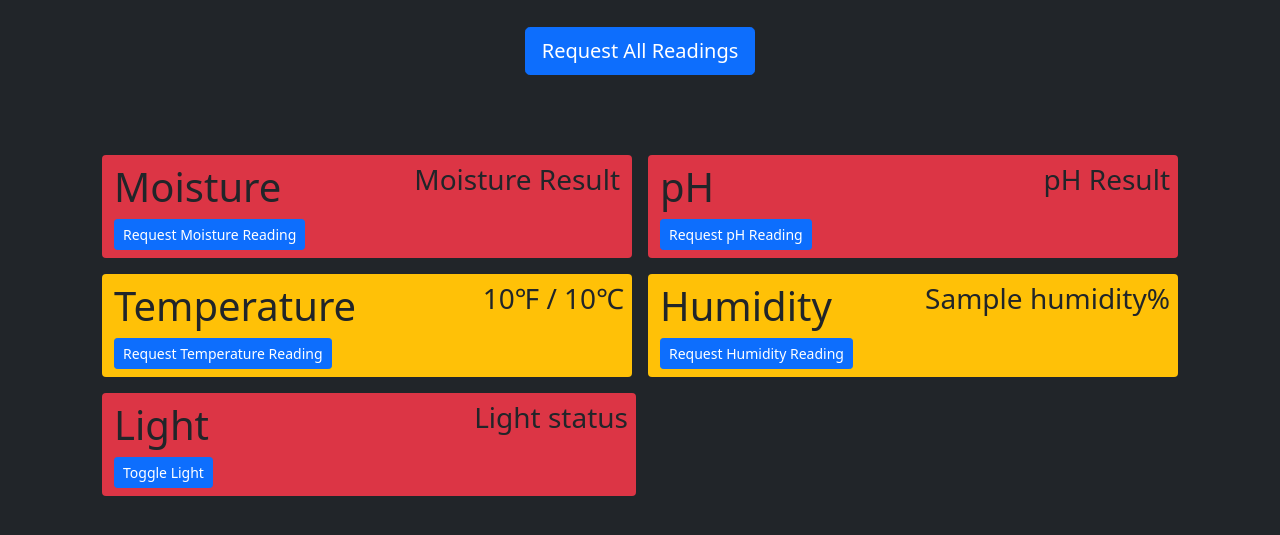
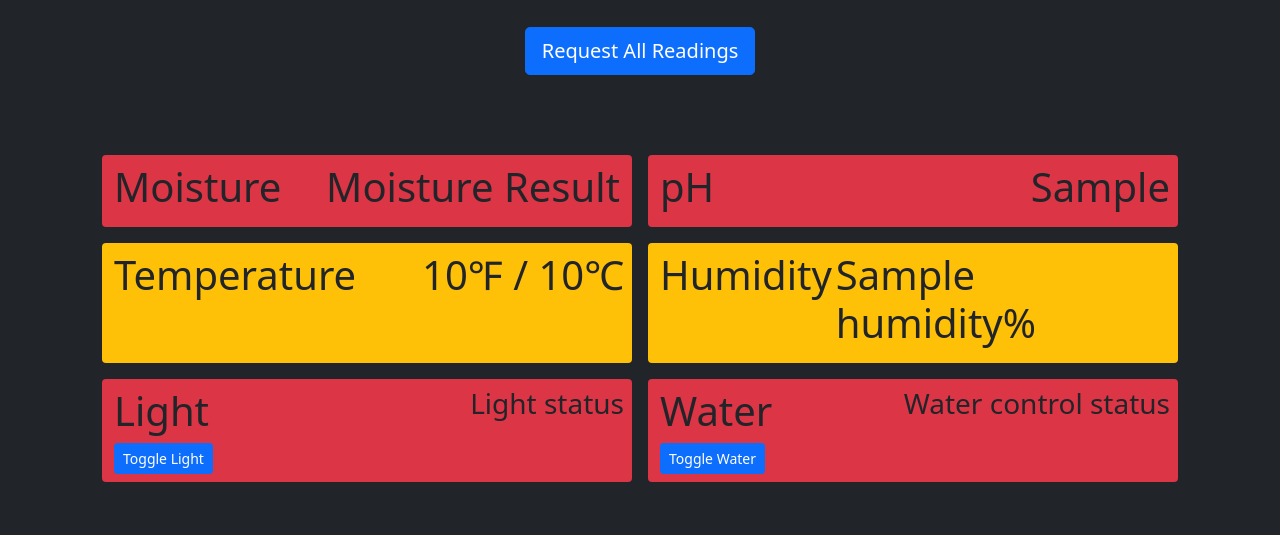
Before and after one commit to brycesilan/CSUS-Senior-Project, a Flask app: template Software/templates/index.html in a window 1280 px wide. Shown: the part 176-711 px from the top of the page. Run offline with Flask 2, Linux system fonts and the light colour scheme; the template is opened without the code that fills it: most values are stand-ins (such as "Sample title", 1, 10 or a date in 2020).

Commit message:
separate temperature,ph functions and add water control to index.html

```diff
--- a/Software/app.py
+++ b/Software/app.py
@@ -1,6 +1,9 @@
 import time
 import board
 import adafruit_dht
+import serial
+import sys
+import string
 from flask import Flask, render_template, request
 app = Flask(__name__)
 
@@ -17,39 +20,74 @@ dhtDevice = adafruit_dht.DHT11(board.D4, use_pulseio=False)
 def main():
     return render_template('index.html')
 
+
 @app.route("/read")
 def readAll():
-    temperature_c = dhtDevice.temperature
-    temperature_f = temperature_c * (9 / 5) + 32
-    humidity = dhtDevice.humidity
+    # temperature_c = dhtDevice.temperature
+    # temperature_f = temperature_c * (9 / 5) + 32
+    # humidity = dhtDevice.humidity
+    readings = GetTempAndHum()
+    temperature_c = readings[0]
+    temperature_f = readings[1]
+    humidity = readings[2]
+
+    ph_value = GetPH()
+    ph_value = ph_value.decode('utf-8')
+    # ph_value = " "
+    # ser = serial.Serial('/dev/ttyUSB0', 9600, 8, 'N', 1, timeout=1)
+    # while True:
+    #     while i != 0:
+    #         ph_value = ser.readline()
+    #         i-=1
+    #     break
 
     templateData = {
-        'temperature_f' : temperature_f,
+        'temperature_f' : str(round(temperature_f,2)),
         'humidity' : humidity,
         'temperature_c' : temperature_c,
+        'ph_value' : ph_value,
     }
-
 
     return render_template('index.html', **templateData)
 
-@app.route("/temperature")
-def temperature():
-    temperature_c = dhtDevice.temperature
-    # temperature_f = temperature_c * (9 / 5) + 32
-    # humidity = dhtDevice.humidity
+def GetTempAndHum():
+    flag = False
 
-    return render_template('index.html', temperature_c=temperature_c)
+    while flag == False:
+        try:
+            # Print the values to the serial port
+            temp_c = dhtDevice.temperature
+            temp_f = temp_c * (9 / 5) + 32
+            hum = dhtDevice.humidity
+            flag = True
 
-@app.route("/humidity")
-def humidity():
-    humidity = dhtDevice.humidity
-    # temperature_f = temperature_c * (9 / 5) + 32
-    # humidity = dhtDevice.humidity
+        except RuntimeError as error:
+            # Errors happen fairly often, DHT's are hard to read, just keep going
+            print("There was an error")
+            flag = False
+            time.sleep(2.0)
+            continue
 
-    return render_template('index.html', humidity=humidity)
+    return [temp_c, temp_f, hum]
+
+
+def GetPH():
+    i = 3  #Counter for serial reading pH
+    ph = " "
+    ser = serial.Serial('/dev/ttyUSB0', 9600, 8, 'N', 1, timeout=1)
+    while True:
+        while i != 0:
+            ph = ser.readline()
+            i-=1
+        break
+
+    return ph
+
 
 if __name__ == "__main__":
    app.run(host='0.0.0.0', port=5000, debug=True)
+
+
 # while True:
 #     try:
 #         # Print the values to the serial port
@@ -72,3 +110,20 @@ if __name__ == "__main__":
 #         raise error
 
 #     time.sleep(2.0)
+
+
+# @app.route("/temperature")
+# def temperature():
+#     temperature_c = dhtDevice.temperature
+#     # temperature_f = temperature_c * (9 / 5) + 32
+#     # humidity = dhtDevice.humidity
+
+#     return render_template('index.html', temperature_c=temperature_c)
+
+# @app.route("/humidity")
+# def humidity():
+#     humidity = dhtDevice.humidity
+#     # temperature_f = temperature_c * (9 / 5) + 32
+#     # humidity = dhtDevice.humidity
+
+#     return render_template('index.html', humidity=humidity)
--- a/Software/templates/index.html
+++ b/Software/templates/index.html
@@ -31,20 +31,22 @@
                     <div class="col d-flex justify-content-between bg-danger mx-2 my-2 px-2 py-2 rounded">
                         <div  class="mx-1">
                             <h1>Moisture</h1>
-                            <button type="button" class="btn btn-primary btn-sm">Request Moisture Reading</button>
+                            <!-- <button type="button" class="btn btn-primary btn-sm">Request Moisture Reading</button> -->
                         </div>
                         <div class="justify-content-center mx-1">
-                            <h3>Moisture Result</h3>
+                            <h1>Moisture Result</h1>
                         </div>
                     </div>
 
                     <div class="col d-flex justify-content-between bg-danger mx-2 my-2 px-2 py-2 rounded">
                         <div class="mx-1">
                             <h1>pH</h1>
-                            <button type="button" class="btn btn-primary btn-sm">Request pH Reading</button>
+                            <!-- <a href="/pH">
+                                <button type="button" class="btn btn-primary btn-sm">Request pH</button>
+                            </a> -->
                         </div>
                         <div class="justify-content-center">
-                            <h3>pH Result</h3>
+                            <h1>{{ ph_value }}</h1>
                         </div>
                     </div>
 
@@ -55,12 +57,12 @@
                     <div class="col d-flex justify-content-between bg-warning mx-2 my-2 px-2 py-2 rounded">
                         <div class="mx-1">
                             <h1>Temperature</h1>
-                            <a href="/temperature">
+                            <!-- <a href="/temperature">
                                 <button type="button" class="btn btn-primary btn-sm">Request Temperature Reading</button>
-                            </a>
+                            </a> -->
                         </div>
                         <div class="justify-content-center">
-                            <h3>{{ temperature_f }}&#8457; / {{ temperature_c }}&#8451;</h3>
+                            <h1>{{ temperature_f }}&#8457; / {{ temperature_c }}&#8451;</h1>
                         </div>
                     </div>
 
@@ -68,12 +70,12 @@
                     <div class="col d-flex justify-content-between bg-warning mx-2 my-2 px-2 py-2 rounded">
                         <div  class="mx-1">
                             <h1>Humidity</h1>
-                            <a href="/humidity">
+                            <!-- <a href="/humidity">
                                 <button type="button" class="btn btn-primary btn-sm">Request Humidity Reading</button>
-                            </a>
+                            </a> -->
                         </div>
                         <div class="justify-content-center">
-                            <h3>{{ humidity }}%</h3>
+                            <h1>{{ humidity }}%</h1>
                         </div>
                     </div>
                 </div>
@@ -89,7 +91,15 @@
                         </div>
                     </div>
 
-                    <div class="col"></div>
+                    <div class="col d-flex justify-content-between bg-danger mx-2 my-2 px-2 py-2 rounded">
+                        <div  class="mx-1">
+                            <h1>Water</h1>
+                            <button type="button" class="btn btn-primary btn-sm">Toggle Water</button>
+                        </div>
+                        <div class="justify-content-center">
+                            <h3>Water control status</h3>
+                        </div>
+                    </div>
                 </div>
 
 
```
